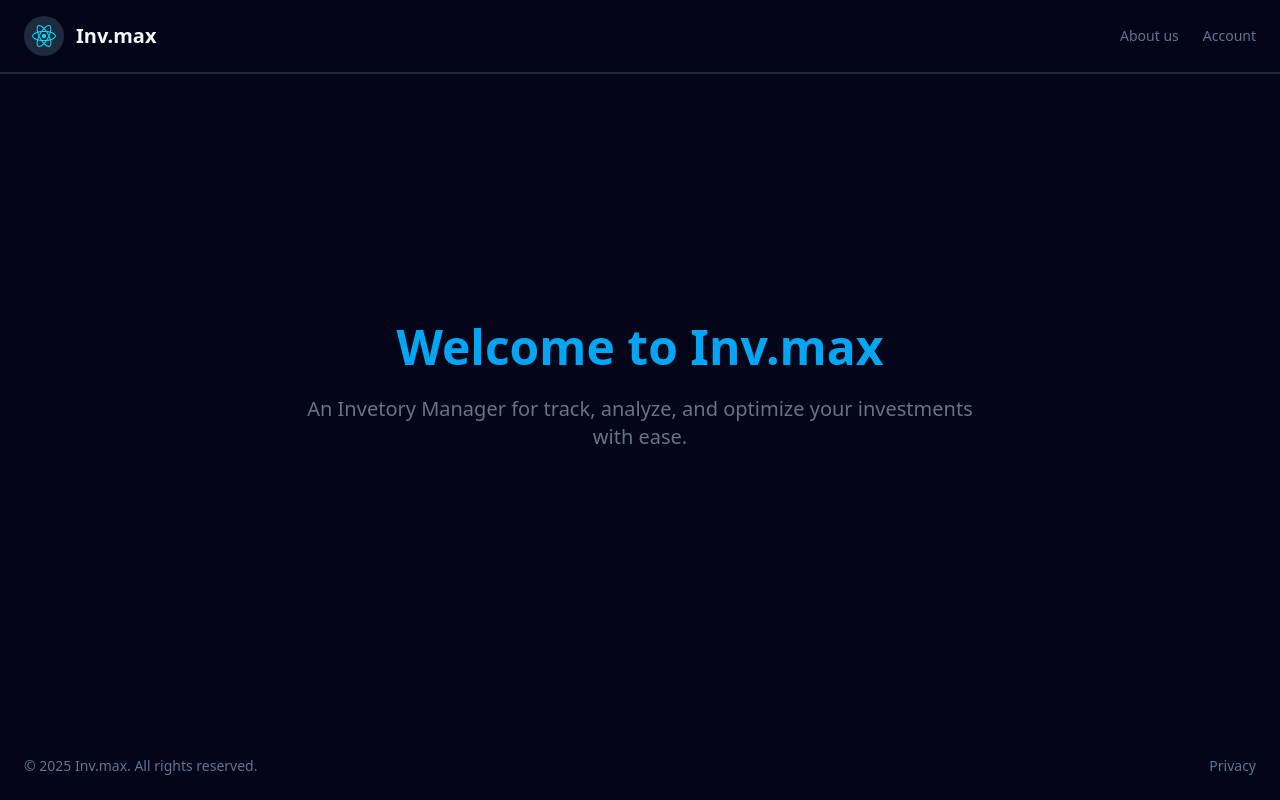
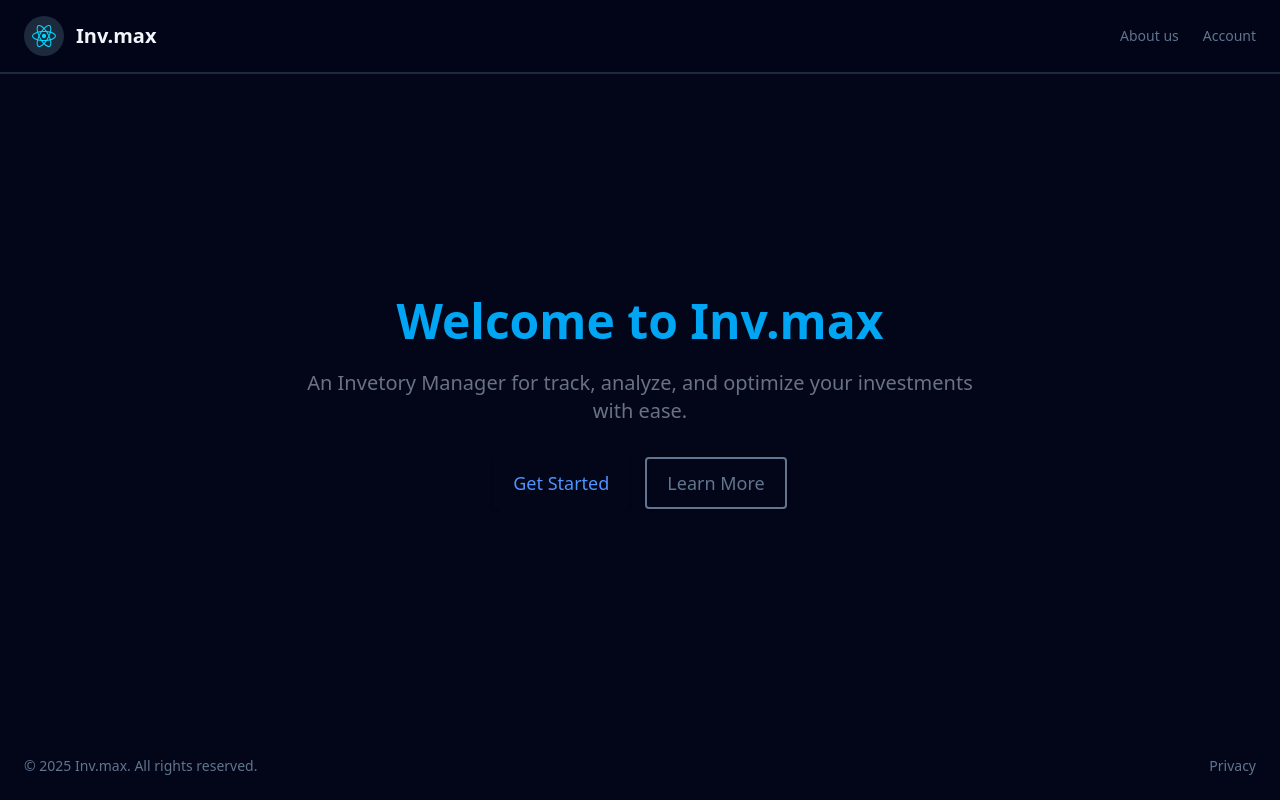
Before and after one commit to issah1554/invomas, a React (Vite) app: page / in a window 1280 px wide. Built offline with nearby package versions, Linux system fonts and the light colour scheme.

Commit message:
Buttons.Components

```diff
--- /dev/null
+++ b/src/components/Buttons.tsx
@@ -0,0 +1,104 @@
+interface ButtonProps {
+    color: "primary" | "secondary" | "accent" | "neutral" | "success" | "warning" | "error" | "info" | "light" | "dark";
+    size: "xs" | "sm" | "md" | "lg" | "xl" | "2xl";
+    variant?: "solid" | "outline" | "text";
+    rounded?: "none" | "sm" | "md" | "lg" | "xl" | "full";
+    children: React.ReactNode;
+}
+
+export function Button({
+    color,
+    size,
+    variant = "solid",
+    rounded = "sm",
+    children
+}: ButtonProps) {
+    // rounded classes
+    const roundedClasses = {
+        none: "rounded-none",
+        sm: "rounded",
+        md: "rounded-md",
+        lg: "rounded-lg",
+        xl: "rounded-xl",
+        full: "rounded-full"
+    };
+
+    // Base classes (removed rounded-full from base)
+    const baseClasses = "font-sans font-medium shadow";
+
+    // Size classes
+    const sizes = {
+        xs: "text-xs px-2 py-1",
+        sm: "text-sm px-3 py-1.5",
+        md: "text-base px-4 py-2",
+        lg: "text-lg px-5 py-2.5",
+        xl: "text-xl px-6 py-3",
+        "2xl": "text-2xl px-7 py-3.5",
+    };
+
+    // Color mapping for different variants
+    const colorClasses = {
+        primary: {
+            solid: "bg-primary text-white hover:bg-primary/90",
+            outline: "border-2 border-primary text-primary bg-transparent hover:bg-primary/10",
+            text: "text-primary bg-transparent hover:bg-primary/10"
+        },
+        secondary: {
+            solid: "bg-secondary text-white hover:bg-secondary/90",
+            outline: "border-2 border-secondary text-secondary bg-transparent hover:bg-secondary/10",
+            text: "text-secondary bg-transparent hover:bg-secondary/10"
+        },
+        accent: {
+            solid: "bg-accent text-white hover:bg-accent/90",
+            outline: "border-2 border-accent text-accent bg-transparent hover:bg-accent/10",
+            text: "text-accent bg-transparent hover:bg-accent/10"
+        },
+        neutral: {
+            solid: "bg-neutral text-white hover:bg-neutral/90",
+            outline: "border-2 border-neutral text-neutral bg-transparent hover:bg-neutral/10",
+            text: "text-neutral bg-transparent hover:bg-neutral/10"
+        },
+        success: {
+            solid: "bg-success text-white hover:bg-success/90",
+            outline: "border-2 border-success text-success bg-transparent hover:bg-success/10",
+            text: "text-success bg-transparent hover:bg-success/10"
+        },
+        warning: {
+            solid: "bg-warning text-white hover:bg-warning/90",
+            outline: "border-2 border-warning text-warning bg-transparent hover:bg-warning/10",
+            text: "text-warning bg-transparent hover:bg-warning/10"
+        },
+        error: {
+            solid: "bg-error text-white hover:bg-error/90",
+            outline: "border-2 border-error text-error bg-transparent hover:bg-error/10",
+            text: "text-error bg-transparent hover:bg-error/10"
+        },
+        info: {
+            solid: "bg-info text-white hover:bg-info/90",
+            outline: "border-2 border-info text-info bg-transparent hover:bg-info/10",
+            text: "text-info bg-transparent hover:bg-info/10"
+        },
+        light: {
+            solid: "bg-light text-black hover:bg-light/90",
+            outline: "border-2 border-light text-light bg-transparent hover:bg-light/10",
+            text: "text-light bg-transparent hover:bg-light/10"
+        },
+        dark: {
+            solid: "bg-dark text-white hover:bg-dark/90",
+            outline: "border-2 border-dark text-dark bg-transparent hover:bg-dark/10",
+            text: "text-dark bg-transparent hover:bg-dark/10"
+        }
+    };
+
+    // Get the appropriate classes based on color and variant
+    const variantClasses = colorClasses[color][variant];
+
+    // Combine all classes
+    const classes = `${baseClasses} ${roundedClasses[rounded]} ${sizes[size]} ${variantClasses}`;
+
+    return (
+        <button className={classes}>
+            {children}
+        </button>
+    );
+}
--- a/src/pages/LandingPage.tsx
+++ b/src/pages/LandingPage.tsx
@@ -1,3 +1,4 @@
+import { Button } from "../components/Buttons";
 export default function LandingPage() {
     return (
         <div className="min-h-screen flex flex-col bg-neutral-950 text-neutral-100">
@@ -31,6 +32,14 @@ export default function LandingPage() {
                 <p className="text-lg md:text-xl max-w-2xl mb-8 text-secondary">
                     An Invetory Manager for track, analyze, and optimize your investments with ease.
                 </p>
+                <div className="flex gap-4 justify-center">
+                    <Button color="info" size="lg" variant="text" rounded="none">
+                        Get Started
+                    </Button>
+                    <Button color="neutral" size="lg" variant="outline">
+                        Learn More
+                    </Button>
+                </div>
             </main>
 
             {/* Footer */}
```
Also changed, not shown: src/components/TextInput.tsx (added).
